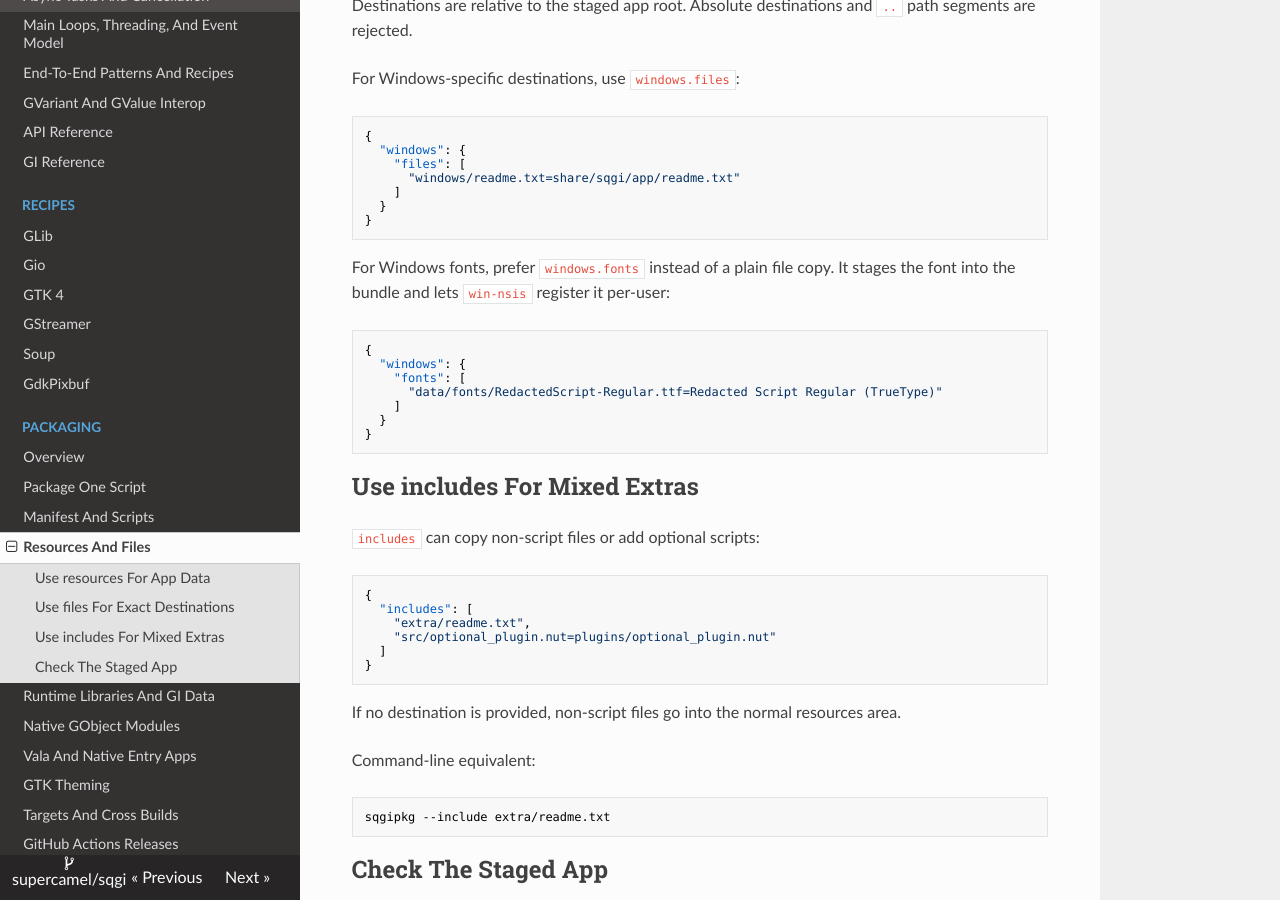
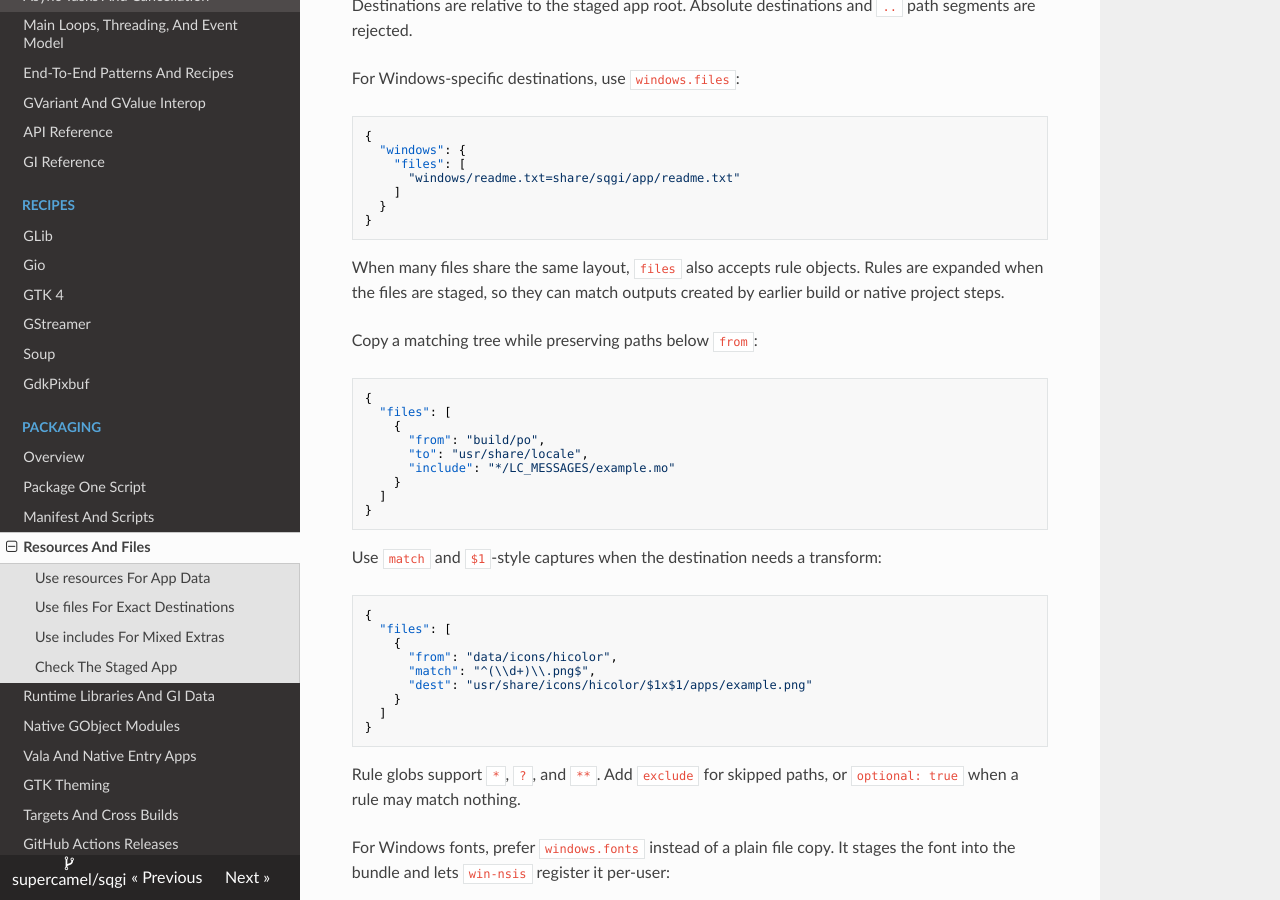
Before and after one commit to supercamel/sqgi, an MkDocs documentation site: the page built from docs/packaging/03-resources-and-files.md, in a window 1280 px wide and 900 px high, scrolled down 1487 px. Built offline with MkDocs 1.6.1, drawn with Linux system fonts in a browser that asks for light colours; nearby versions of some CDN libraries.

Commit message:
Add sqgipkg file staging rules

````diff
--- a/docs/packaging/03-resources-and-files.md
+++ b/docs/packaging/03-resources-and-files.md
@@ -93,6 +93,41 @@ For Windows-specific destinations, use `windows.files`:
 }
 ```
 
+When many files share the same layout, `files` also accepts rule objects.
+Rules are expanded when the files are staged, so they can match outputs created
+by earlier build or native project steps.
+
+Copy a matching tree while preserving paths below `from`:
+
+```json
+{
+  "files": [
+    {
+      "from": "build/po",
+      "to": "usr/share/locale",
+      "include": "*/LC_MESSAGES/example.mo"
+    }
+  ]
+}
+```
+
+Use `match` and `$1`-style captures when the destination needs a transform:
+
+```json
+{
+  "files": [
+    {
+      "from": "data/icons/hicolor",
+      "match": "^(\\d+)\\.png$",
+      "dest": "usr/share/icons/hicolor/$1x$1/apps/example.png"
+    }
+  ]
+}
+```
+
+Rule globs support `*`, `?`, and `**`. Add `exclude` for skipped paths, or
+`optional: true` when a rule may match nothing.
+
 For Windows fonts, prefer `windows.fonts` instead of a plain file copy. It
 stages the font into the bundle and lets `win-nsis` register it per-user:
 
````
Also changed, not shown: 5 other files.
